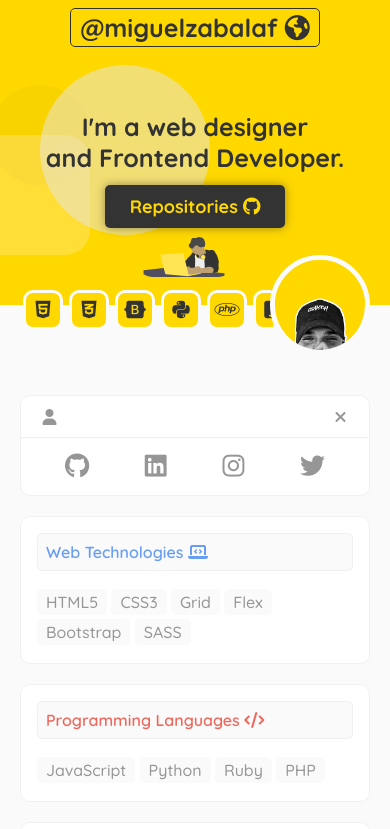
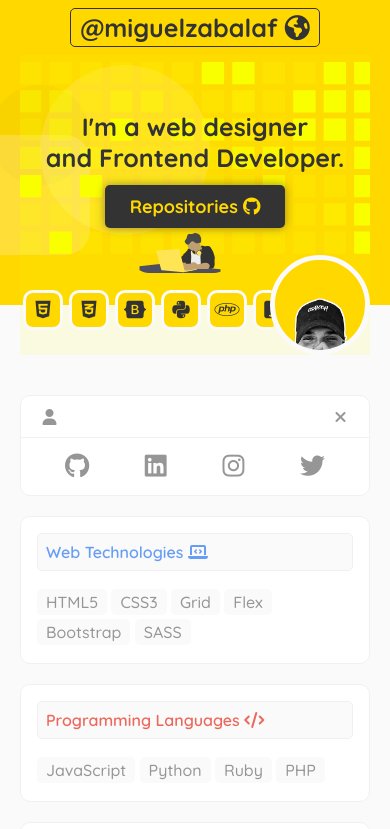
Before and after one commit to miguelzabalaf/Demo-Portfolio, a plain HTML site: page index.html in a window 390 px wide. Shown: the top 829 px of the page. Drawn offline with nearby package versions, Linux system fonts and the light colour scheme.

Commit message:
Se ha mejorado el background del hero

```diff
--- a/assets/css/hero.css
+++ b/assets/css/hero.css
@@ -273,7 +273,7 @@
         height: 170px;
         bottom: 170px;
         background-color: rgba(255, 255, 255, 0.5);
-        filter: brightness(0.9);
+        filter: brightness(1) opacity(0.3);
     }
     .circle:nth-child(4) {
         width: 120px;
@@ -364,11 +364,23 @@
         left: 180px;
         transition: all 0.3s;
     }
+    .heroBg {
+        position: relative;
+        left: -45px;
+        top: -30px;
+        width: 100vw;
+        height: 100%;
+        overflow: hidden;
+    }
     .heroBg2 {
         visibility: hidden;
     }
     .heroBg1 {
         top: -5px;
+        width: 1000px;
+        top: -80px;
+        right: -130px;
+        filter: opacity(0.4);
     }
 }
 
@@ -391,12 +403,21 @@
         position: absolute;
         top: 130px;
     }
+    .heroBg {
+        position: relative;
+        top: -30px;
+        width: 100vw;
+        height: 100%;
+        overflow: hidden;
+    }
     .heroBg2 {
         width: 100px;
         right: 40%;
-        top: 48%;
+        top: 56%;
     }
     .heroBg1 {
-        visibility: hidden;
+        width: 1000px;
+        top: -80px;
+        right: -130px;
     }
 }
--- a/index.html
+++ b/index.html
@@ -113,8 +113,10 @@
 
             <a href="https://github.com/miguelzabalaf" target="_blank" class="heroGithub fadeInRight">Repositories <i class="fab fa-github"></i></a>
 
-            <img src="/assets/img/person-bg.svg" alt="" class="heroBg1 fade3">
-            <img src="/assets/img/person.svg" alt="" class="heroBg2 fadeInTop">
+            <div class="heroBg">
+                <img src="/assets/img/person-bg.svg" alt="" class="heroBg1 fade3">
+                <img src="/assets/img/person.svg" alt="" class="heroBg2 fade2">
+            </div>
 
         </div>
 
```
